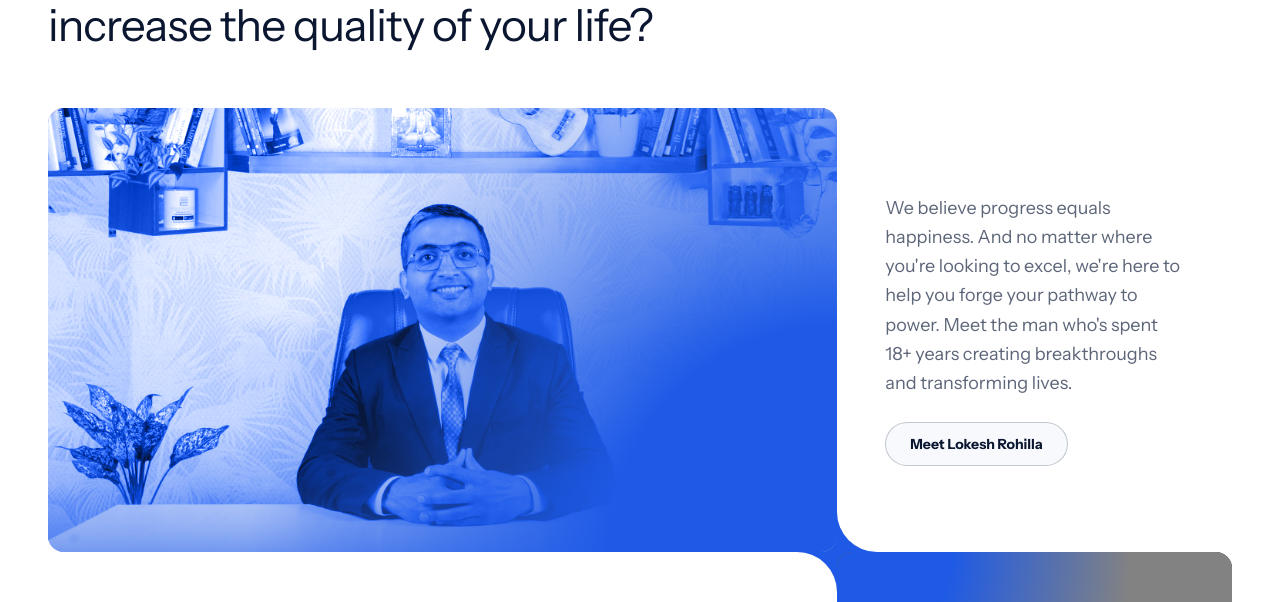
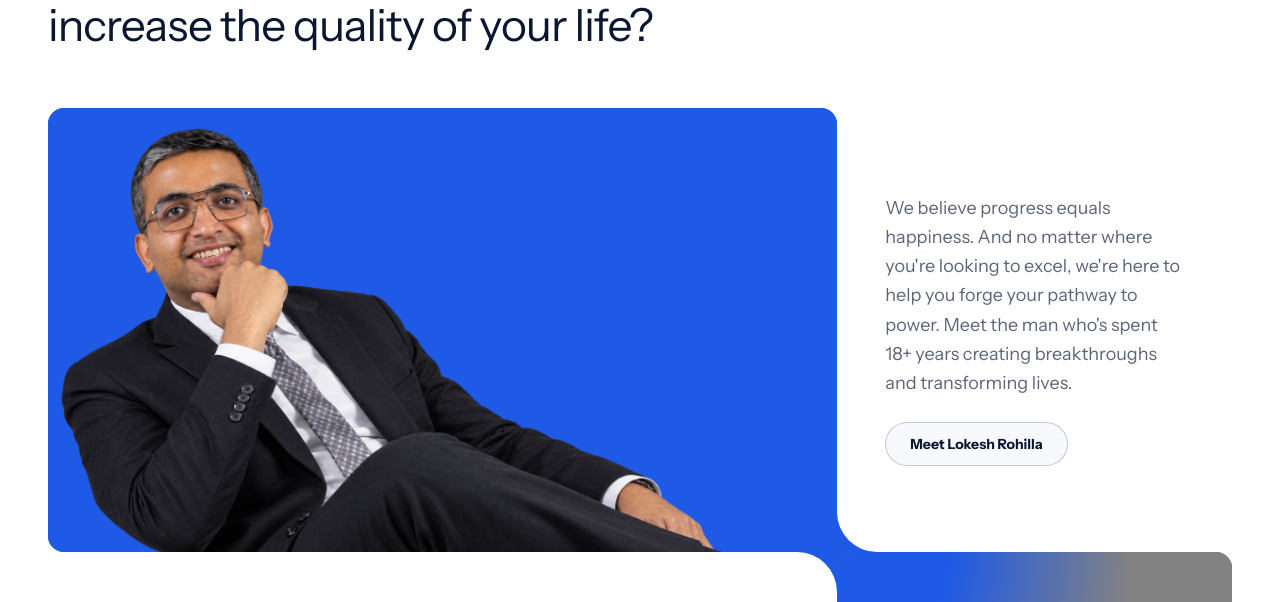
Before and after one commit to bajracreativenp-hub/lokesh-rohilla-website, a Next.js app: page / in a window 1280 px wide. Shown: the part 1872-2474 px from the top of the page. Built offline with nearby package versions, Linux system fonts and the light colour scheme; no server answers; grey boxes are pictures that could not be loaded; a web font is replaced by a local one.

Commit message:
feat(hunger): update portrait image with custom blue background artwork

```diff
--- a/src/components/sections/hunger-section.tsx
+++ b/src/components/sections/hunger-section.tsx
@@ -69,20 +69,12 @@ export function HungerSection() {
                 {/* Photo Card */}
                 <div className="relative z-10 flex aspect-square w-full items-center justify-center overflow-hidden rounded-2xl md:aspect-video bg-[#1e5ae6] shadow-none border-0">
                   <Image
-                    src="/hero-artwork.jpg"
+                    src="/lokesh-hunger.png"
                     alt="Lokesh Rohilla"
                     fill
                     sizes="(min-width: 768px) 66vw, 100vw"
-                    className="object-cover object-top mix-blend-luminosity brightness-105 contrast-110"
-                  />
-                  {/* Soft bottom tint so the white desk retains a clean card boundary against the white canvas */}
-                  <div className="absolute inset-x-0 bottom-0 h-32 bg-gradient-to-t from-[#1e5ae6]/60 via-[#1e5ae6]/20 to-transparent pointer-events-none" />
-                  {/* Desktop smooth gradient dissolving into solid royal blue at bottom-right to connect with bridge */}
-                  <div
-                    className="absolute inset-0 hidden md:block pointer-events-none"
-                    style={{
-                      background: "radial-gradient(circle at 100% 100%, #1e5ae6 0%, #1e5ae6 25%, transparent 65%)",
-                    }}
+                    className="object-cover object-left-top sm:object-center"
+                    priority
                   />
                 </div>
               </div>
```
Also changed, not shown: public/lokesh-hunger.png (added).
